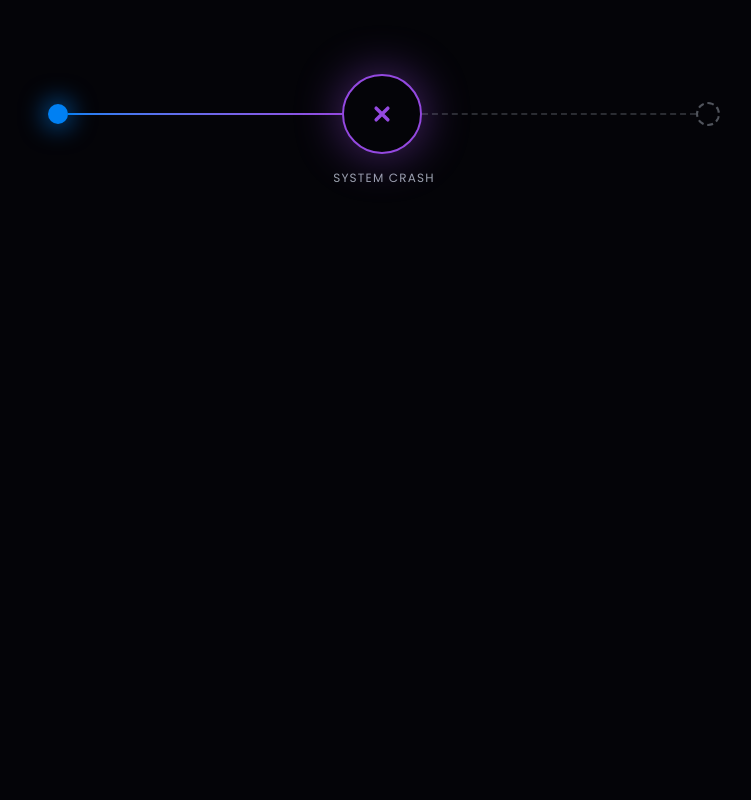
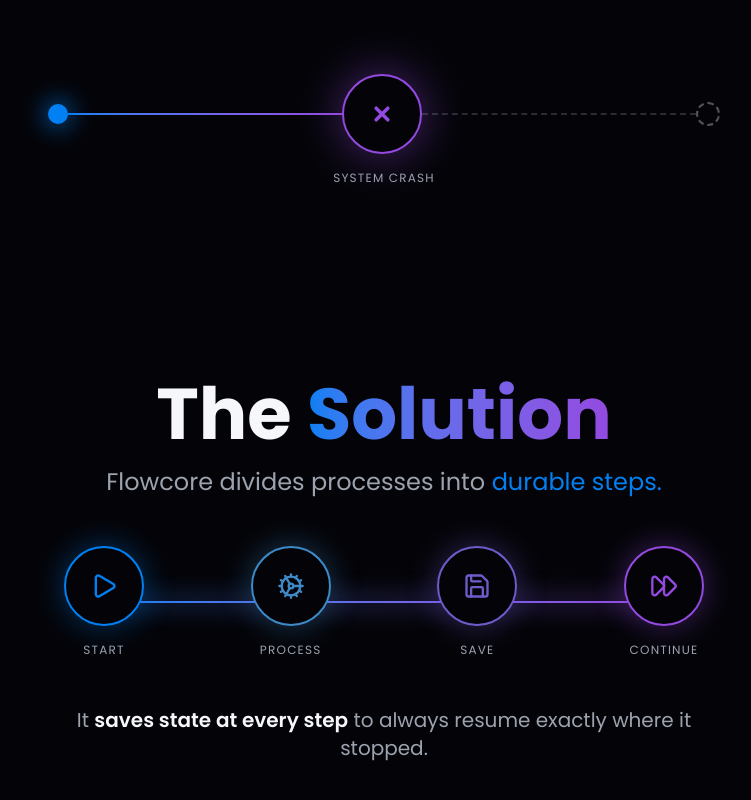
Before and after one commit to ezequielranieri/flowcore-web, a Next.js app: page / in a window 1280 px wide. Shown: the part 1054-1854 px from the top of the page, without its empty margins (256-1007 px from the left). Before the commit the page ends 1368 px from the top, so only its background shows below. Built offline with nearby package versions, Linux system fonts and the light colour scheme.

Commit message:
feat: add solution section with 4-step glowing flow diagram

```diff
--- a/src/app/page.tsx
+++ b/src/app/page.tsx
@@ -4,6 +4,7 @@
 import { ExternalLink } from "lucide-react";
 import Image from "next/image";
 import ProblemSection from "@/components/sections/ProblemSection";
+import SolutionSection from "@/components/sections/SolutionSection";
 
 export default function Home() {
   return (
@@ -72,6 +73,7 @@
       </motion.a>
     </main>
     <ProblemSection />
+    <SolutionSection />
     </>
   );
 }
--- /dev/null
+++ b/src/components/sections/SolutionSection.tsx
@@ -0,0 +1,108 @@
+"use client";
+
+import { motion } from "framer-motion";
+import { Play, Cog, Save, FastForward } from "lucide-react";
+
+const steps = [
+  { icon: Play, label: "Start", color: "#0080F3" },
+  { icon: Cog, label: "Process", color: "#3D8AC7" },
+  { icon: Save, label: "Save", color: "#6E5CCB" },
+  { icon: FastForward, label: "Continue", color: "#9449E0" },
+];
+
+export default function SolutionSection() {
+  return (
+    <section className="py-16 flex flex-col items-center justify-center max-w-4xl mx-auto px-4 text-center">
+      {/* 1. Title */}
+      <motion.h2
+        initial={{ opacity: 0, y: 20 }}
+        whileInView={{ opacity: 1, y: 0 }}
+        viewport={{ once: true }}
+        transition={{ duration: 0.6 }}
+        className="text-5xl md:text-7xl font-bold"
+      >
+        <span className="text-foreground">The </span>
+        <span className="bg-gradient-to-r from-brand-cyan to-brand-purple bg-clip-text text-transparent">
+          Solution
+        </span>
+      </motion.h2>
+
+      {/* 2. Subtitle */}
+      <motion.p
+        initial={{ opacity: 0 }}
+        whileInView={{ opacity: 1 }}
+        viewport={{ once: true }}
+        transition={{ duration: 0.6, delay: 0.2 }}
+        className="text-xl md:text-2xl text-muted-foreground mt-4 mb-4"
+      >
+        Flowcore divides processes into <span className="text-brand-cyan">durable steps.</span>
+      </motion.p>
+
+      {/* 3. Visual */}
+      <motion.div
+        className="my-8 w-full flex flex-col items-center px-4"
+        initial={{ opacity: 0 }}
+        whileInView={{ opacity: 1 }}
+        viewport={{ once: true }}
+      >
+        <div className="w-full flex items-center justify-between max-w-3xl relative">
+          {/* Glow line (blurred, behind) */}
+          <motion.div
+            className="absolute top-1/2 left-10 right-10 h-2 -translate-y-1/2 bg-gradient-to-r from-brand-cyan to-brand-purple blur-md opacity-50"
+            initial={{ scaleX: 0 }}
+            whileInView={{ scaleX: 1 }}
+            viewport={{ once: true }}
+            transition={{ duration: 1, ease: "easeInOut" }}
+            style={{ transformOrigin: "left" }}
+          />
+          {/* Sharp line */}
+          <motion.div
+            className="absolute top-1/2 left-10 right-10 h-[2px] -translate-y-1/2 bg-gradient-to-r from-brand-cyan to-brand-purple"
+            initial={{ scaleX: 0 }}
+            whileInView={{ scaleX: 1 }}
+            viewport={{ once: true }}
+            transition={{ duration: 1, ease: "easeInOut" }}
+            style={{ transformOrigin: "left" }}
+          />
+
+          {steps.map((step, index) => (
+            <div key={index} className="flex flex-col items-center z-10">
+              <motion.div
+                className="relative"
+                initial={{ opacity: 0, scale: 0.8 }}
+                whileInView={{ opacity: 1, scale: 1 }}
+                viewport={{ once: true }}
+                transition={{ duration: 0.4, delay: 0.4 + index * 0.1 }}
+              >
+                <div
+                  className="absolute inset-0 rounded-full blur-lg opacity-40"
+                  style={{ backgroundColor: step.color }}
+                />
+                <div
+                  className="relative w-20 h-20 rounded-full border-2 bg-background flex items-center justify-center"
+                  style={{ borderColor: step.color }}
+                >
+                  <step.icon className="w-7 h-7" style={{ color: step.color }} />
+                </div>
+              </motion.div>
+              <span className="text-xs uppercase tracking-widest text-muted-foreground mt-4">
+                {step.label}
+              </span>
+            </div>
+          ))}
+        </div>
+      </motion.div>
+
+      {/* 4. Closing */}
+      <motion.p
+        initial={{ opacity: 0 }}
+        whileInView={{ opacity: 1 }}
+        viewport={{ once: true }}
+        transition={{ duration: 0.6, delay: 0.8 }}
+        className="text-lg md:text-xl text-muted-foreground mt-4 max-w-2xl"
+      >
+        It <span className="text-foreground font-semibold">saves state at every step</span> to always resume exactly where it stopped.
+      </motion.p>
+    </section>
+  );
+}
```
